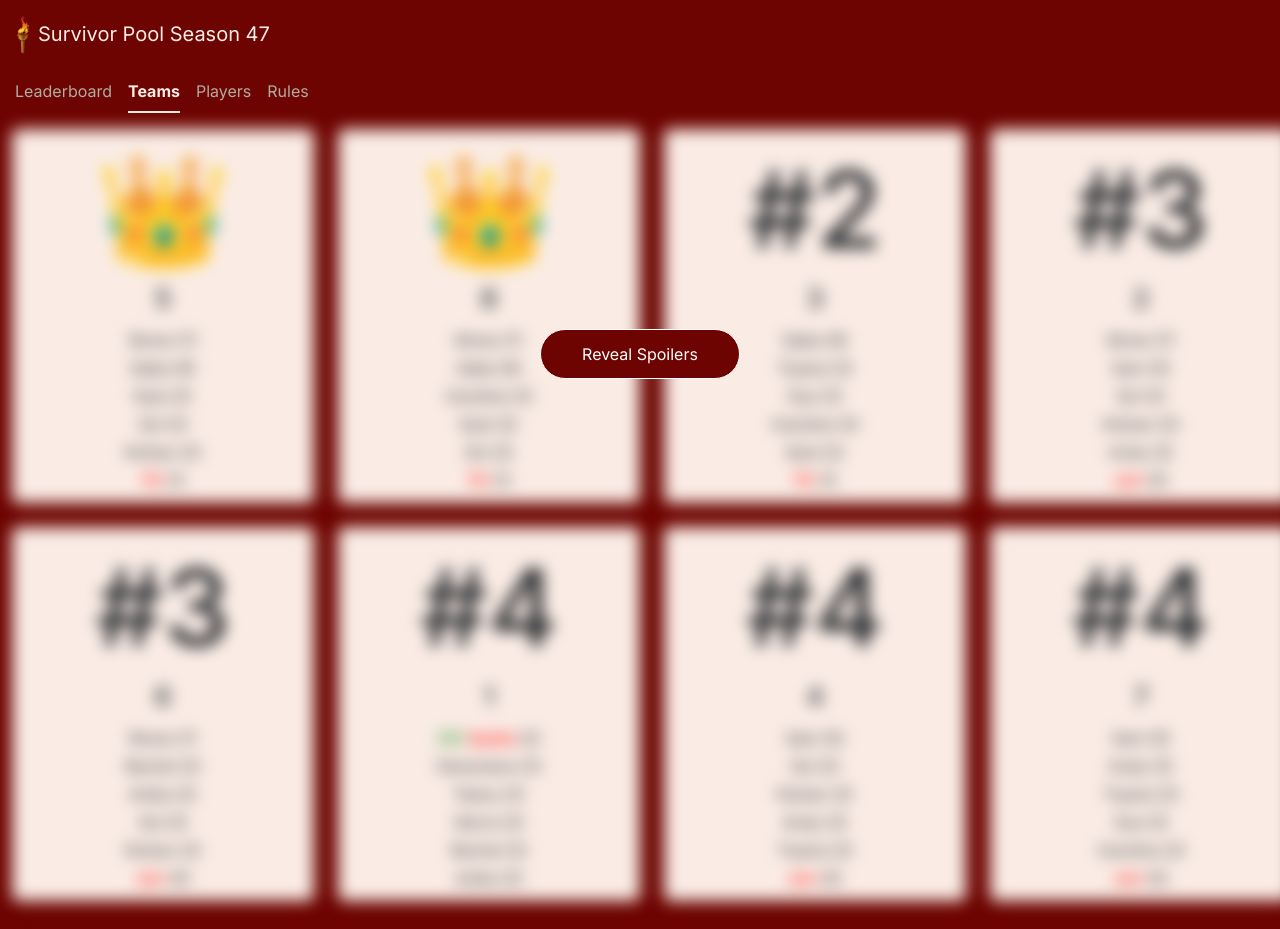
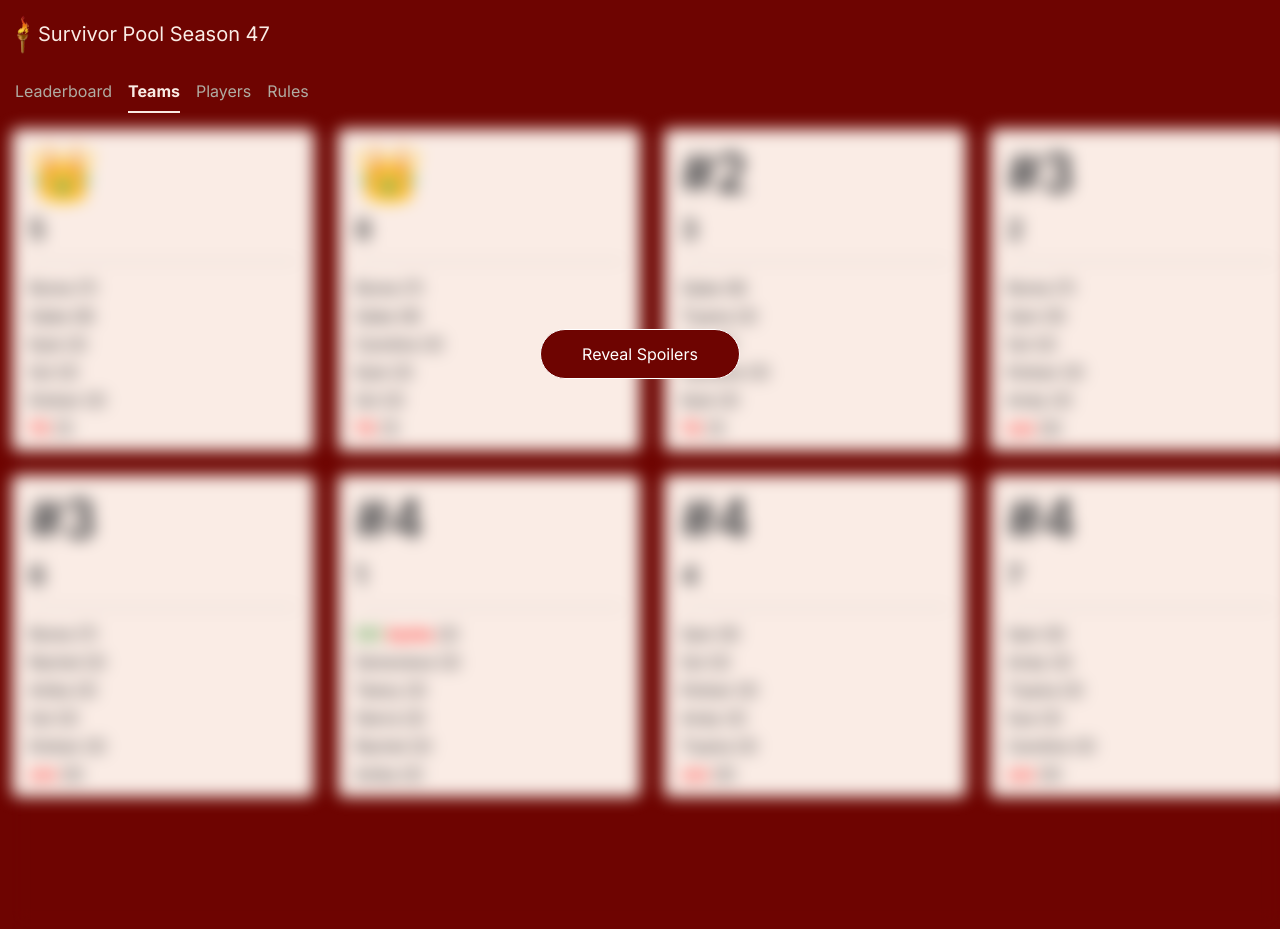
Before and after one commit to mspensieri/survivor-47, a Next.js app: page / in a window 1280 px wide. Both pictures are taken after a click on the tab "Teams". Shown: the top 929 px of the page. Built offline with nearby package versions, Linux system fonts and the light colour scheme.

Commit message:
Team card redesign

```diff
--- a/src/app/components/teams.tsx
+++ b/src/app/components/teams.tsx
@@ -14,19 +14,24 @@
     color: "green",
   },
   cardNumber: {
-    fontSize: "80pt",
+    fontSize: "40pt",
+    marginTop: "-5px",
   },
   accolades: {
     textAlign: "center" as any,
     position: "absolute" as any,
     right: "10px",
-    top: "10px",
-    backgroundColor: "#facf8b",
-    borderRadius: "10px",
-    padding: "10px",
+    top: "20px",
     fontSize: "12pt",
     lineHeight: "1",
     fontWeight: "400",
+  },
+  medalContainer: {
+    backgroundColor: "#facf8b",
+    borderRadius: "5px",
+    padding: "5px",
+    paddingTop: "10px",
+    marginRight: "5px",
   },
   medal: {
     fontSize: "17pt",
@@ -68,19 +73,19 @@
             accoladesComponent = (
               <div style={styles.accolades}>
                 {first && (
-                  <Card.Text>
+                  <span style={styles.medalContainer}>
                     <span style={styles.medal}>🥇</span>S{first.join(", ")}
-                  </Card.Text>
+                  </span>
                 )}
                 {second && (
-                  <Card.Text>
+                  <span style={styles.medalContainer}>
                     <span style={styles.medal}>🥈</span>S{second.join(", ")}
-                  </Card.Text>
+                  </span>
                 )}
                 {third && (
-                  <Card.Text>
+                  <span style={styles.medalContainer}>
                     <span style={styles.medal}>🥉</span>S{third.join(", ")}
-                  </Card.Text>
+                  </span>
                 )}
               </div>
             );
@@ -88,7 +93,7 @@
 
           return (
             <Col key={teamScore.team.name} xs={12} sm={6} md={4} lg={3}>
-              <Card className="text-center" style={styles.card}>
+              <Card style={styles.card}>
                 {accoladesComponent}
                 <Card.Body>
                   <Card.Title style={styles.cardNumber}>
@@ -96,11 +101,11 @@
                   </Card.Title>
                   <Card.Title style={styles.teamName}>
                     {teamScore.team.name}
+                    <hr />
                   </Card.Title>
                   {/* <Card.Title style={styles.captain}>
                     {teamScore.team.captain}
-                  </Card.Title>
-                   { accoladesComponent} */}
+                  </Card.Title>  */}
                   {...[...teamScore.team.players]
                     .sort(
                       (a, b) =>
```
